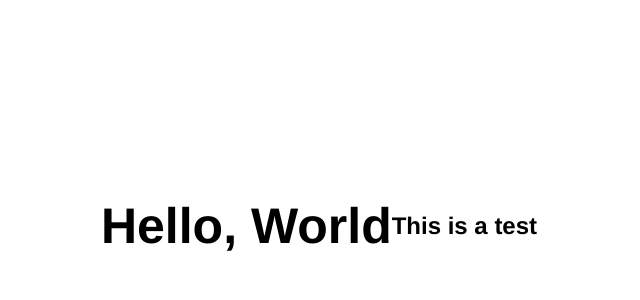
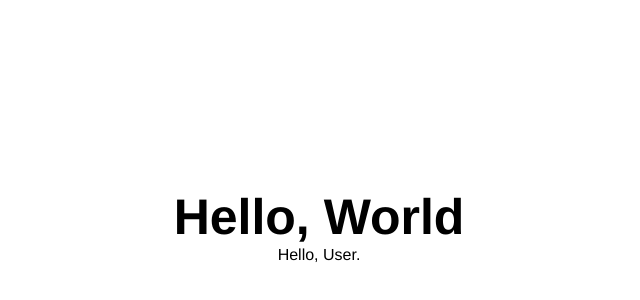
Before and after one commit to karpstale/MediaArtsWebsite, a plain HTML site: page index.html in a window 1280 px wide. Shown: the part 182-482 px from the top of the page, without its empty margins (321-961 px from the left). Drawn offline with Linux system fonts and the light colour scheme.

Commit message:
fixed testing

```diff
--- a/index.html
+++ b/index.html
@@ -8,6 +8,6 @@
   </head>
   <body>
     <h1>Hello, World</h1>
-    <h2>This is a test</h2>
+    <span>Hello, User.</span>
   </body>
 </html>
--- a/style.css
+++ b/style.css
@@ -5,6 +5,7 @@
 
 body {
   display: flex;
+  flex-direction: column;
   justify-content: center;
   align-items: center;
 
@@ -13,4 +14,6 @@ body {
 
 h1 {
   font-size: 50px;
+
+  margin: 0;
 }
```
